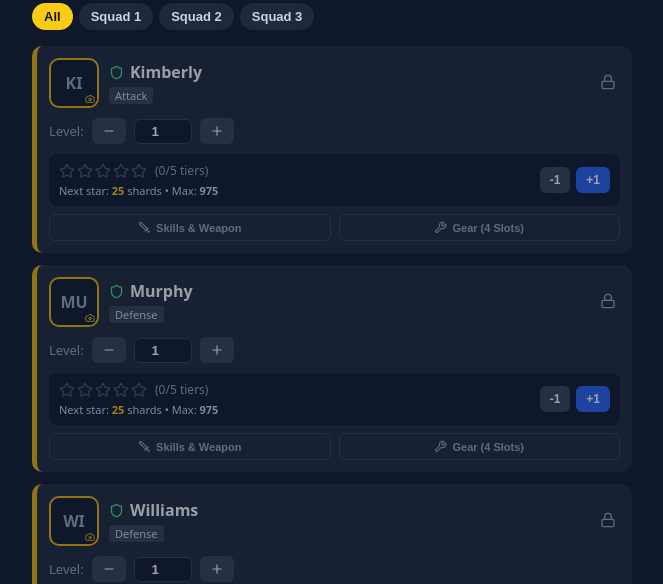
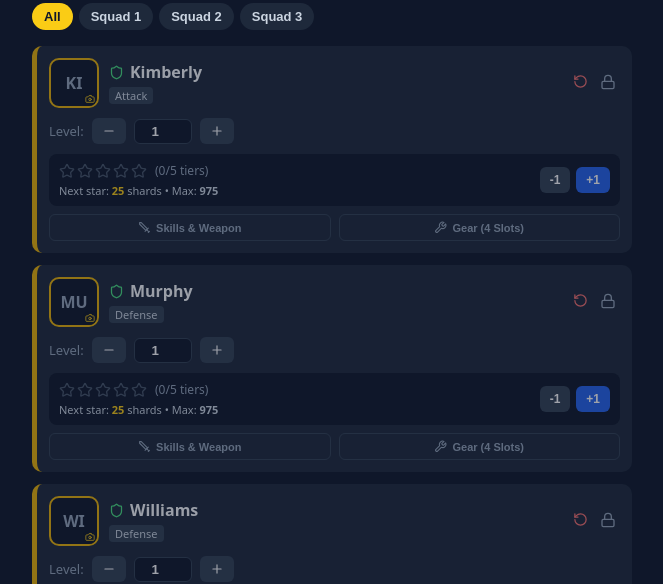
Before and after one commit to Pierba80/last-war-heroes-manager, a React (Vite) app: page / in a window 1280 px wide. Shown: the part 216-800 px from the top of the page, without its empty margins (308-971 px from the left). Built offline with nearby package versions, Linux system fonts and the light colour scheme.

Commit message:
Implement hero reset feature in HeroCard component
Added reset functionality for hero stats, skills, and gear.

```diff
--- a/src/components/HeroCard.jsx
+++ b/src/components/HeroCard.jsx
@@ -1,5 +1,5 @@
 import React, { useState } from 'react';
-import { Star, Shield, Plane, Rocket, Plus, Minus, Sparkles, Lock, Unlock, Sword, Wrench } from 'lucide-react';
+import { Star, Shield, Plane, Rocket, Plus, Minus, Sparkles, Lock, Unlock, Sword, Wrench, RotateCcw } from 'lucide-react';
 import { calculateShardsNeeded } from '../data/heroesData';
 import HeroSkillsSection from './HeroSkillsSection';
 import HeroGearSection from './HeroGearSection';
@@ -14,6 +14,27 @@ export default function HeroCard({ hero, progress, onUpdate, onChangeTier }) {
 
   const toggleTab = (tab) => {
     setActiveTab((prev) => (prev === tab ? 'none' : tab));
+  };
+
+  const handleResetHero = () => {
+    if (!window.confirm(`Reset all stats, skills and gear for ${hero.name}?`)) return;
+    onUpdate(hero.id, {
+      unlocked: hero.rarity !== 'UR',
+      isPromotedUR: false,
+      level: 1,
+      stars: 0,
+      tiers: 0,
+      skills: Array(3).fill(1),
+      exclusiveWeaponLevel: 0,
+      awakeningStars: 0,
+      awakeningSkill: 1,
+      gear: {
+        railgun: { rarity: 'None', level: 0, stars: 0 },
+        chip: { rarity: 'None', level: 0, stars: 0 },
+        armor: { rarity: 'None', level: 0, stars: 0 },
+        radar: { rarity: 'None', level: 0, stars: 0 },
+      },
+    });
   };
 
   const getTypeIcon = (type) => {
@@ -55,7 +76,7 @@ export default function HeroCard({ hero, progress, onUpdate, onChangeTier }) {
         opacity: progress.unlocked ? 1 : 0.6,
       }}
     >
-      {/* Row 1: Avatar, Name, Role, Squad, Unlock */}
+      {/* Row 1: Avatar, Name, Role, Squad, Reset, Unlock */}
       <div style={{ display: 'flex', justifyContent: 'space-between', alignItems: 'center', marginBottom: '10px', gap: '8px' }}>
         <div style={{ display: 'flex', alignItems: 'center', gap: '10px', minWidth: 0 }}>
           <HeroAvatar
@@ -79,12 +100,20 @@ export default function HeroCard({ hero, progress, onUpdate, onChangeTier }) {
           </div>
         </div>
 
-        <div style={{ display: 'flex', alignItems: 'center', gap: '6px' }}>
+        <div style={{ display: 'flex', alignItems: 'center', gap: '4px' }}>
           {progress.squad && (
-            <span style={{ fontSize: '11px', padding: '3px 7px', borderRadius: '6px', backgroundColor: '#0f172a', border: '1px solid #334155', color: '#facc15', fontWeight: 'bold' }}>
+            <span style={{ fontSize: '11px', padding: '3px 7px', borderRadius: '6px', backgroundColor: '#0f172a', border: '1px solid #334155', color: '#facc15', fontWeight: 'bold', marginRight: '2px' }}>
               Squad {progress.squad}
             </span>
           )}
+
+          <button
+            onClick={handleResetHero}
+            title="Reset Hero Setup"
+            style={{ background: 'none', border: 'none', color: '#f87171', cursor: 'pointer', padding: '4px' }}
+          >
+            <RotateCcw size={15} />
+          </button>
 
           <button
             onClick={() => onUpdate(hero.id, { unlocked: !progress.unlocked })}
@@ -201,4 +230,4 @@ export default function HeroCard({ hero, progress, onUpdate, onChangeTier }) {
       )}
     </div>
   );
-      }
+}
```
